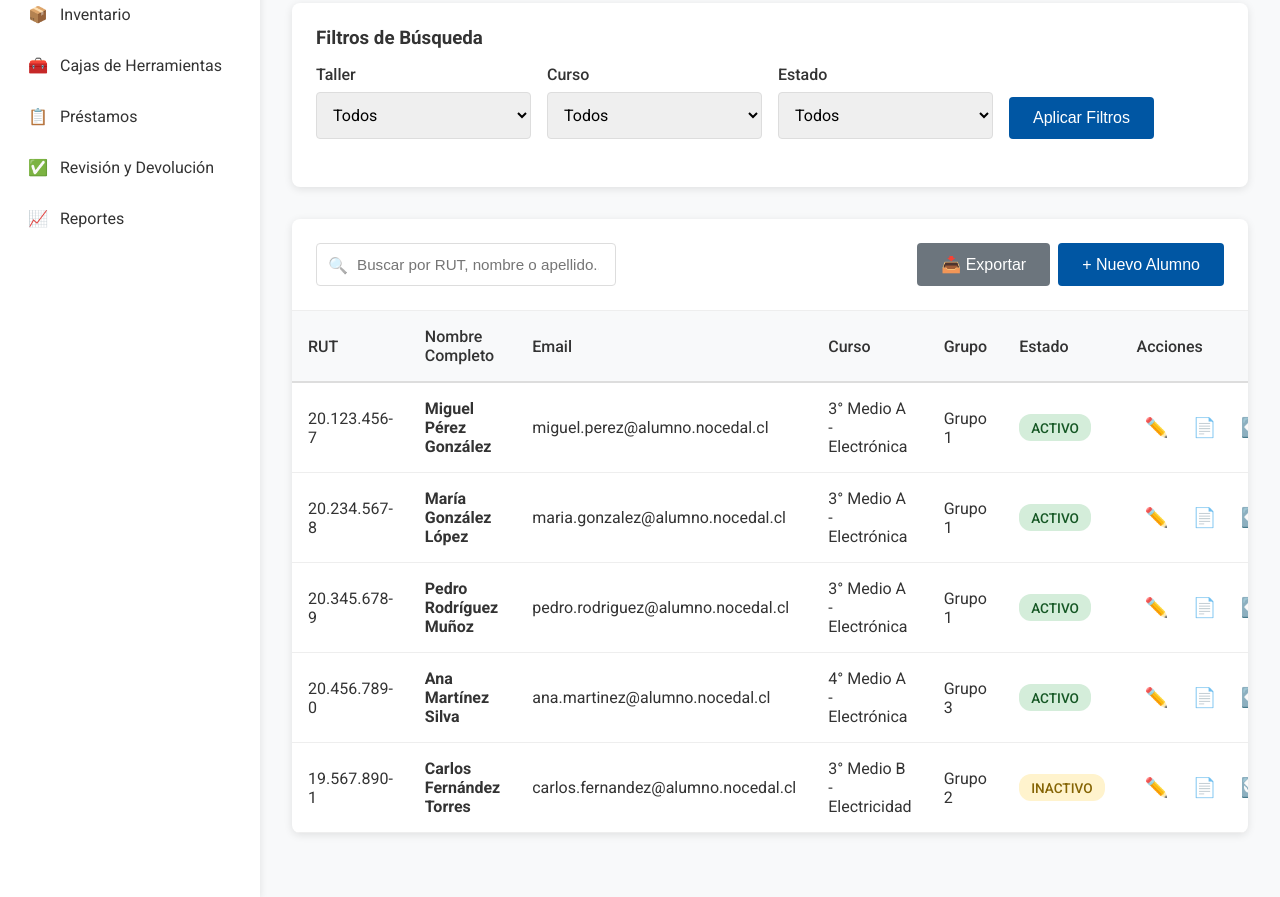
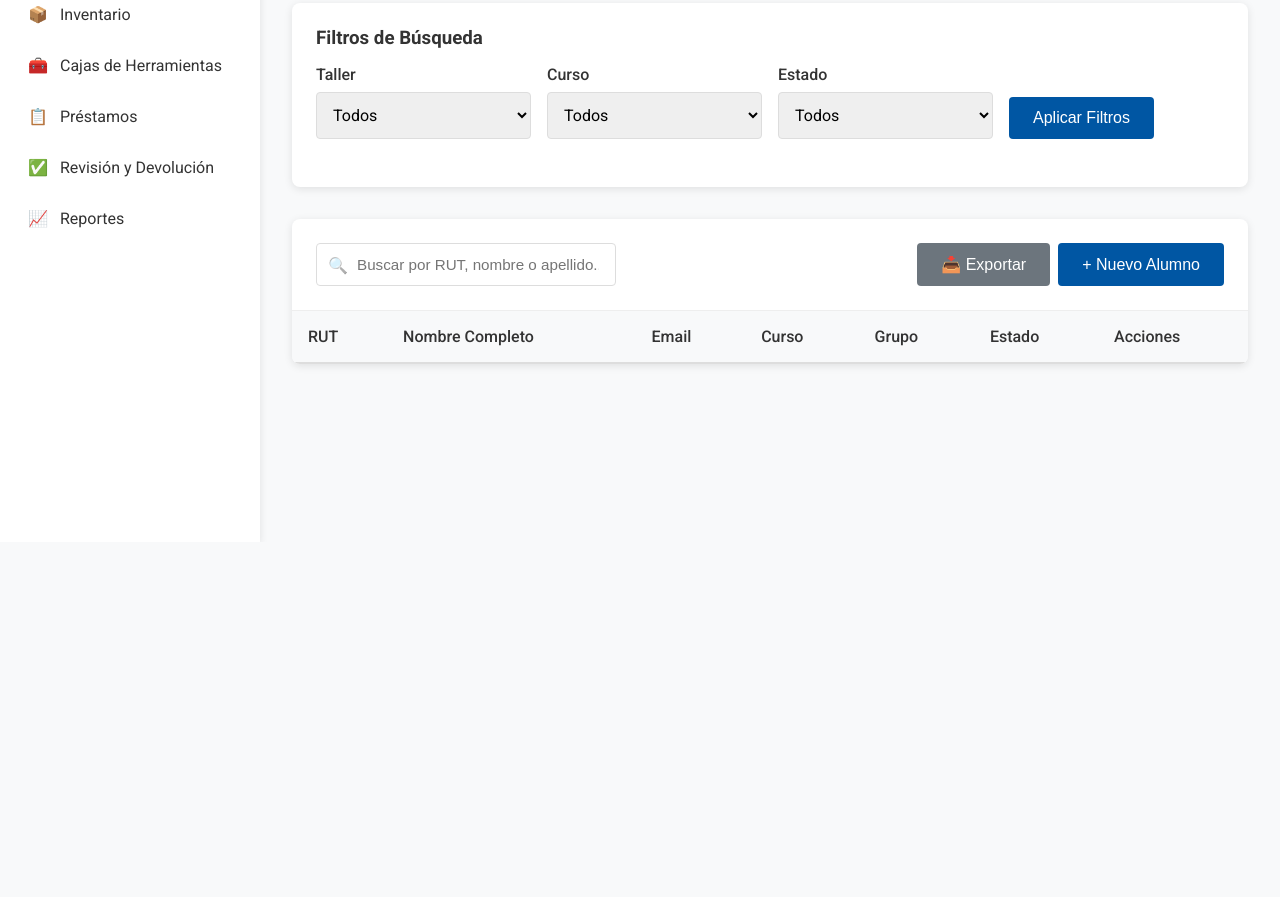
Before and after one commit to Prii231/Pa-ol_Colegio_Nocedal, a plain HTML site: page frontend/alumnos.html in a window 1280 px wide. Shown: the part 266-1163 px from the top of the page. After the commit the page ends 808 px from the top, so only its background shows below. Drawn offline with Linux system fonts and the light colour scheme; no server answers; sample sign-in values are in the browser's storage.

Commit message:
Sistema hasta talleres-cursos-grupos funcionando

```diff
--- a/backend/routes/talleres.js
+++ b/backend/routes/talleres.js
@@ -477,11 +477,9 @@ module.exports = (pool) => {
 
         console.log('➕ Creando nuevo grupo:', gru_nombre);
 
-            // Oracle genera el GRU_ID automáticamente si es auto-incremental
-            // Si no, necesitarías obtener el siguiente ID de una secuencia
         await connection.execute(
-                `INSERT INTO GRUPOS_TRABAJO (GRU_NUMERO, GRU_NOMBRE, CUR_CODIGO, GRU_ANIO, GRU_ESTADO)
-                 VALUES (:numero, :nombre, :curso, :anio, :estado)`,
+            `INSERT INTO GRUPOS_TRABAJO (GRU_ID, GRU_NUMERO, GRU_NOMBRE, CUR_CODIGO, GRU_ANIO, GRU_ESTADO)
+             VALUES (SEQ_GRUPO.NEXTVAL, :numero, :nombre, :curso, :anio, :estado)`,
             {
                 numero: gru_numero,
                 nombre: gru_nombre,
--- a/frontend/alumnos.html
+++ b/frontend/alumnos.html
@@ -148,81 +148,7 @@
                         </tr>
                     </thead>
                     <tbody id="alumnosTableBody">
-                        <tr>
-                            <td>20.123.456-7</td>
-                            <td><strong>Miguel Pérez González</strong></td>
-                            <td>miguel.perez@alumno.nocedal.cl</td>
-                            <td>3° Medio A - Electrónica</td>
-                            <td>Grupo 1</td>
-                            <td><span class="badge badge-success">ACTIVO</span></td>
-                            <td>
-                                <div class="action-btns">
-                                    <button class="btn-icon" title="Editar" onclick="editarAlumno('20.123.456-7')">✏️</button>
-                                    <button class="btn-icon" title="Ver historial">📄</button>
-                                    <button class="btn-icon" title="Cambiar grupo">↔️</button>
-                                </div>
-                            </td>
-                        </tr>
-                        <tr>
-                            <td>20.234.567-8</td>
-                            <td><strong>María González López</strong></td>
-                            <td>maria.gonzalez@alumno.nocedal.cl</td>
-                            <td>3° Medio A - Electrónica</td>
-                            <td>Grupo 1</td>
-                            <td><span class="badge badge-success">ACTIVO</span></td>
-                            <td>
-                                <div class="action-btns">
-                                    <button class="btn-icon" title="Editar" onclick="editarAlumno('20.234.567-8')">✏️</button>
-                                    <button class="btn-icon" title="Ver historial">📄</button>
-                                    <button class="btn-icon" title="Cambiar grupo">↔️</button>
-                                </div>
-                            </td>
-                        </tr>
-                        <tr>
-                            <td>20.345.678-9</td>
-                            <td><strong>Pedro Rodríguez Muñoz</strong></td>
-                            <td>pedro.rodriguez@alumno.nocedal.cl</td>
-                            <td>3° Medio A - Electrónica</td>
-                            <td>Grupo 1</td>
-                            <td><span class="badge badge-success">ACTIVO</span></td>
-                            <td>
-                                <div class="action-btns">
-                                    <button class="btn-icon" title="Editar" onclick="editarAlumno('20.345.678-9')">✏️</button>
-                                    <button class="btn-icon" title="Ver historial">📄</button>
-                                    <button class="btn-icon" title="Cambiar grupo">↔️</button>
-                                </div>
-                            </td>
-                        </tr>
-                        <tr>
-                            <td>20.456.789-0</td>
-                            <td><strong>Ana Martínez Silva</strong></td>
-                            <td>ana.martinez@alumno.nocedal.cl</td>
-                            <td>4° Medio A - Electrónica</td>
-                            <td>Grupo 3</td>
-                            <td><span class="badge badge-success">ACTIVO</span></td>
-                            <td>
-                                <div class="action-btns">
-                                    <button class="btn-icon" title="Editar" onclick="editarAlumno('20.456.789-0')">✏️</button>
-                                    <button class="btn-icon" title="Ver historial">📄</button>
-                                    <button class="btn-icon" title="Cambiar grupo">↔️</button>
-                                </div>
-                            </td>
-                        </tr>
-                        <tr>
-                            <td>19.567.890-1</td>
-                            <td><strong>Carlos Fernández Torres</strong></td>
-                            <td>carlos.fernandez@alumno.nocedal.cl</td>
-                            <td>3° Medio B - Electricidad</td>
-                            <td>Grupo 2</td>
-                            <td><span class="badge badge-warning">INACTIVO</span></td>
-                            <td>
-                                <div class="action-btns">
-                                    <button class="btn-icon" title="Editar" onclick="editarAlumno('19.567.890-1')">✏️</button>
-                                    <button class="btn-icon" title="Ver historial">📄</button>
-                                    <button class="btn-icon" title="Reactivar">🔄</button>
-                                </div>
-                            </td>
-                        </tr>
+
                     </tbody>
                 </table>
             </div>
```
Also changed, not shown: frontend/assets/js/talleres.js (+20 -8 lines). Lines whose indentation alone changed are shown as unchanged.
